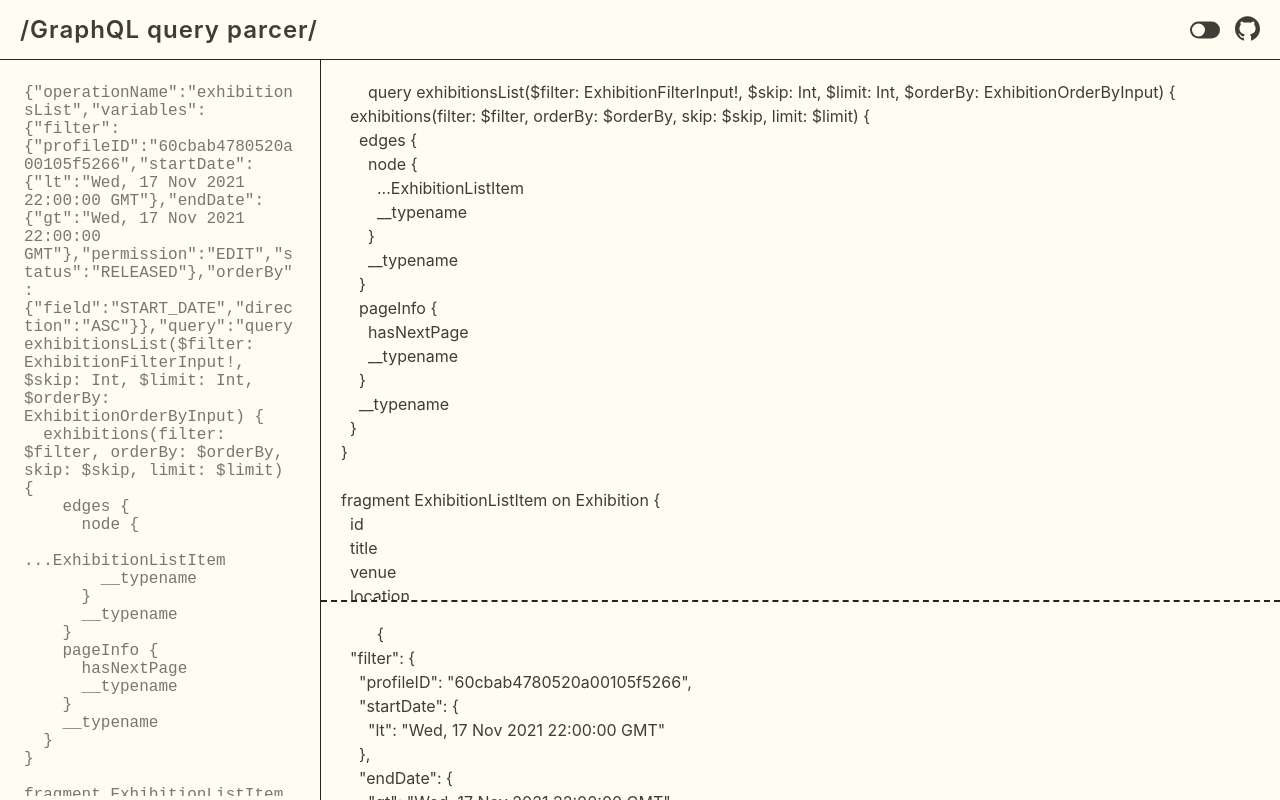
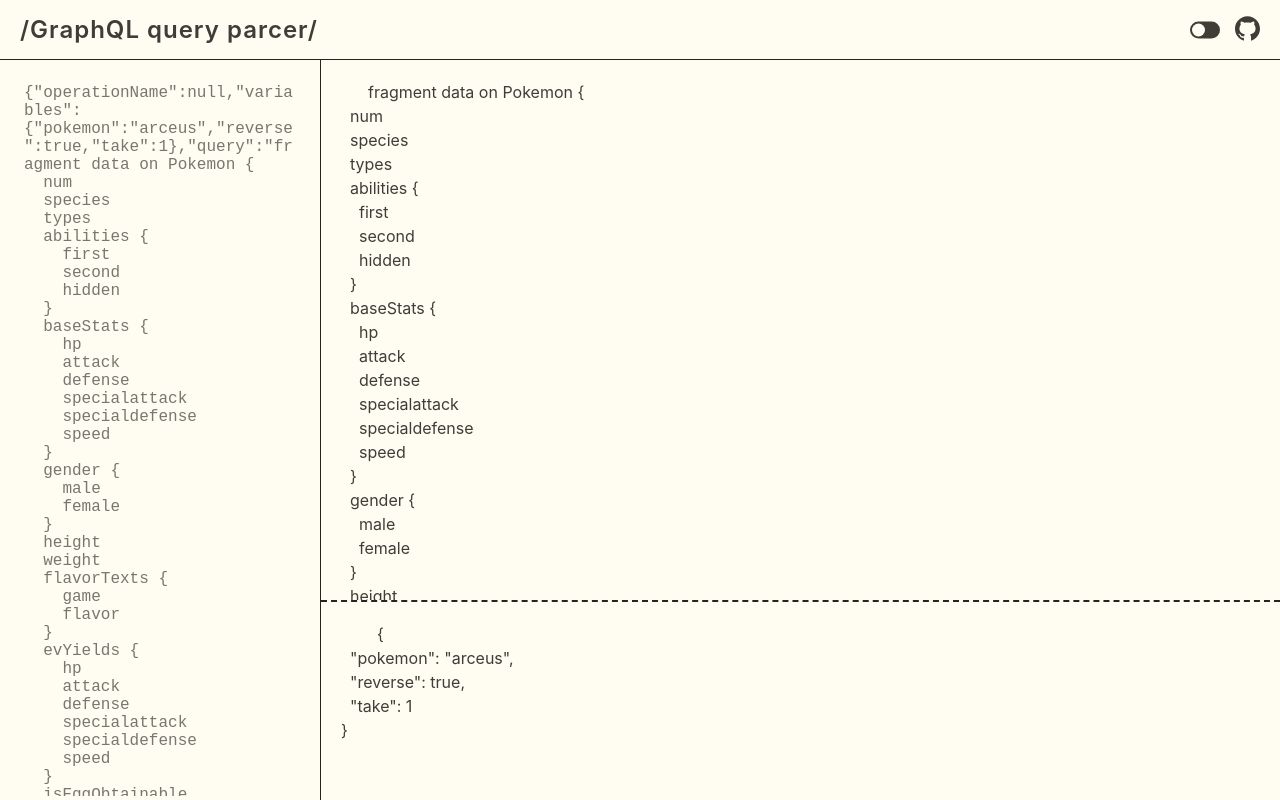
Before and after one commit to vladagurets/graphql-request-parser, a Svelte app: page / in a window 1280 px wide. Built offline with nearby package versions, Linux system fonts and the light colour scheme.

Commit message:
fix: query

```diff
--- a/src/components/FormattedCode.svelte
+++ b/src/components/FormattedCode.svelte
@@ -13,11 +13,14 @@
   const debouncedUpdate = debounce(value => {
     if (value) {
       try {
-        const parsedString = JSON.parse(value.replaceAll('\n', ''))
+        const normalizedString = value.replace(/(\r\n|\n|\r)/gm, "")
+        const parsedString = JSON.parse(normalizedString)
+
 
         code = print(parse(parsedString.query))
         variables = JSON.stringify(parsedString.variables, null, 2)
       } catch (e) {
+        console.log(e)
         error = 'Can\'t parce input :('
       } finally {
         isLoading = false
--- a/src/stores.js
+++ b/src/stores.js
@@ -1,7 +1,7 @@
 import { writable } from 'svelte/store'
 import { initDefaultTheme } from './utils'
 
-const DEFAULT_VALUE = '{"operationName":"exhibitionsList","variables":{"filter":{"profileID":"60cbab4780520a00105f5266","startDate":{"lt":"Wed, 17 Nov 2021 22:00:00 GMT"},"endDate":{"gt":"Wed, 17 Nov 2021 22:00:00 GMT"},"permission":"EDIT","status":"RELEASED"},"orderBy":{"field":"START_DATE","direction":"ASC"}},"query":"query exhibitionsList($filter: ExhibitionFilterInput!, $skip: Int, $limit: Int, $orderBy: ExhibitionOrderByInput) {\n  exhibitions(filter: $filter, orderBy: $orderBy, skip: $skip, limit: $limit) {\n    edges {\n      node {\n        ...ExhibitionListItem\n        __typename\n      }\n      __typename\n    }\n    pageInfo {\n      hasNextPage\n      __typename\n    }\n    __typename\n  }\n}\n\nfragment ExhibitionListItem on Exhibition {\n  id\n  title\n  venue\n  location\n  startDate {\n    date\n    mask\n    __typename\n  }\n  endDate {\n    date\n    mask\n    __typename\n  }\n  status\n  artists {\n    ...ExhibitionArtistShortInfo\n    __typename\n  }\n  banner {\n    url\n    __typename\n  }\n  __typename\n}\n\nfragment ExhibitionArtistShortInfo on ExhibitionParticipant {\n  artist {\n    ... on ArtistPublicProfile {\n      id\n      fullname\n      __typename\n    }\n    ... on GhostArtistPublicProfile {\n      id\n      fullname\n      __typename\n    }\n    ... on ExhibitionParticipantCustomArtist {\n      id\n      fullname\n      __typename\n    }\n    __typename\n  }\n  __typename\n}\n"}'
+const DEFAULT_VALUE = '{"operationName":null,"variables":{"pokemon":"arceus","reverse":true,"take":1},"query":"fragment data on Pokemon {\n  num\n  species\n  types\n  abilities {\n    first\n    second\n    hidden\n  }\n  baseStats {\n    hp\n    attack\n    defense\n    specialattack\n    specialdefense\n    speed\n  }\n  gender {\n    male\n    female\n  }\n  height\n  weight\n  flavorTexts {\n    game\n    flavor\n  }\n  evYields {\n    hp\n    attack\n    defense\n    specialattack\n    specialdefense\n    speed\n  }\n  isEggObtainable\n  minimumHatchTime\n  maximumHatchTime\n  levellingRate\n  sprite\n  shinySprite\n  backSprite\n  shinyBackSprite\n  smogonTier\n  smogonPage\n  serebiiPage\n  bulbapediaPage\n}\n\nquery ($pokemon: PokemonEnum!, $reverse: Boolean!, $take: Int!) {\n  getPokemon(\n    pokemon: $pokemon\n    reverseFlavorTexts: $reverse\n    takeFlavorTexts: $take\n  ) {\n    ...data\n  }\n}\n"}'
 
 export const sourceQuery = writable(DEFAULT_VALUE)
 export const theme = writable(initDefaultTheme())
```
